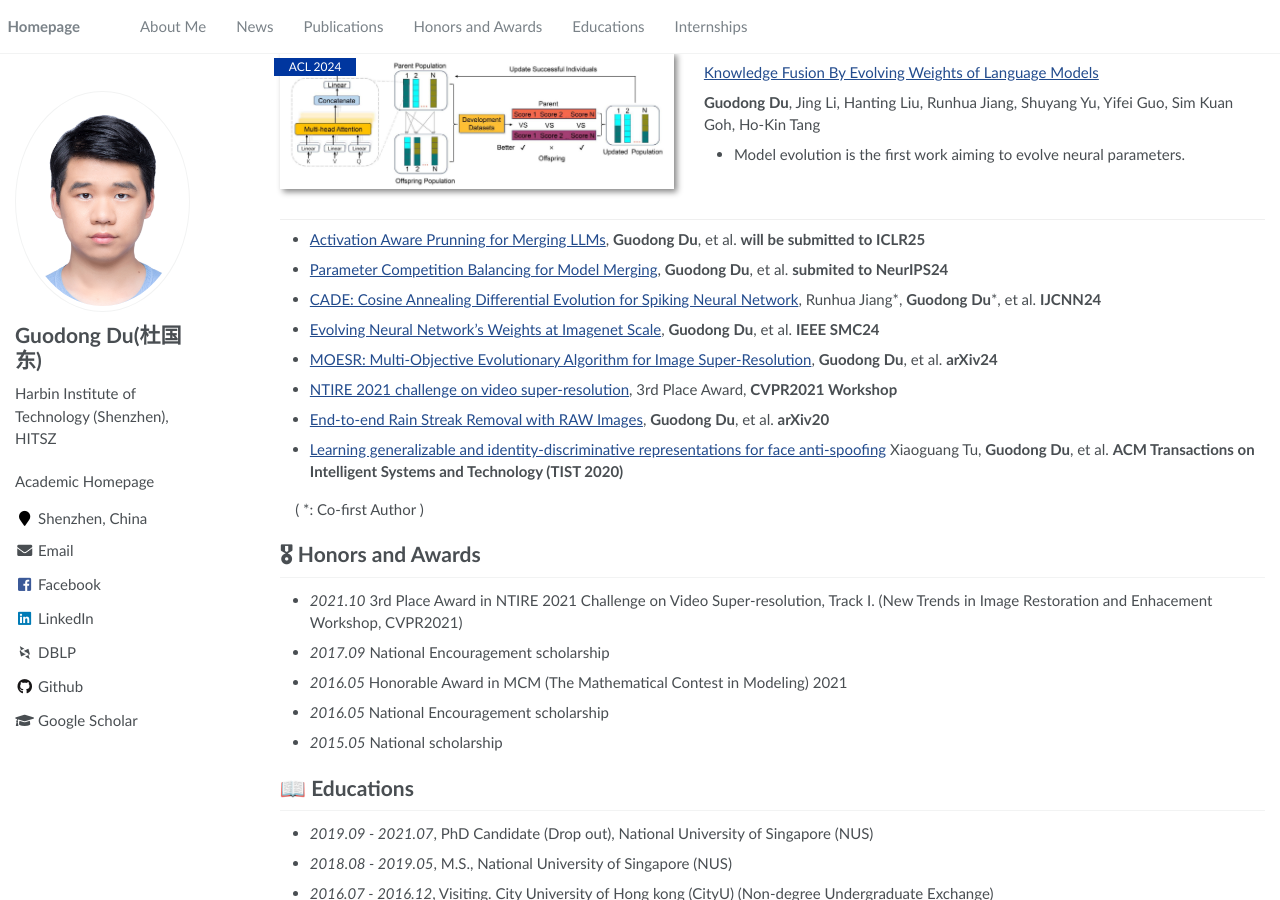
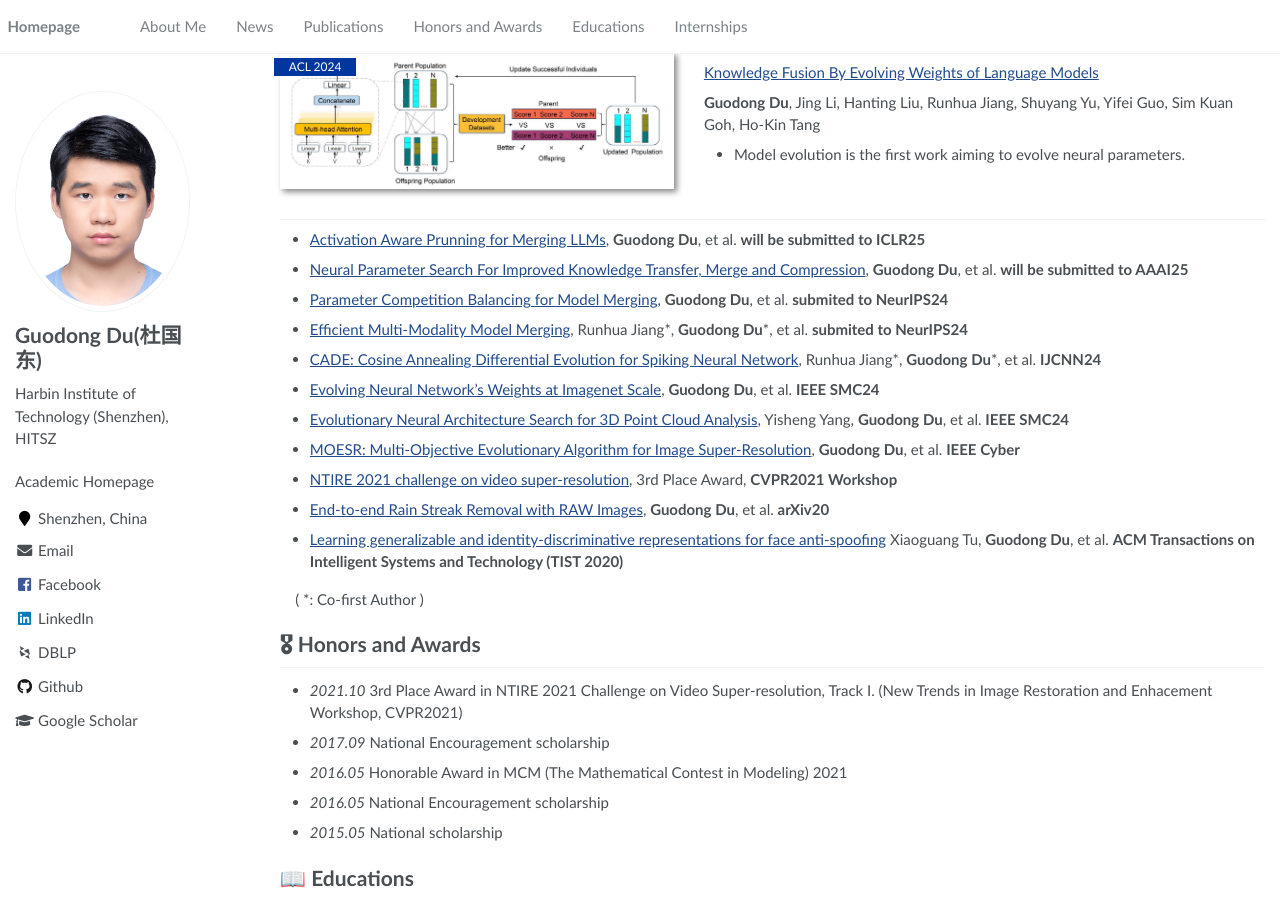
Before and after one commit to duguodong7/duguodong7.github.io, a Jekyll site: the page built from _pages/about.md, in a window 1280 px wide and 900 px high, scrolled down 415 px. Built offline with Jekyll 4.4.1, drawn with Linux system fonts in a browser that asks for light colours; some web fonts are replaced.

Commit message:
Update about.md

```diff
--- a/_pages/about.md
+++ b/_pages/about.md
@@ -42,13 +42,19 @@ My research interest includes knowledge transfer, fusion and compression, multim
 
 - [Activation Aware Prunning for Merging LLMs](https://github.com), **Guodong Du**, et al. **will be submitted to ICLR25**
 
+- [Neural Parameter Search For Improved Knowledge Transfer, Merge and Compression](https://github.com), **Guodong Du**, et al. **will be submitted to AAAI25**
+
 - [Parameter Competition Balancing for Model Merging](https://github.com), **Guodong Du**, et al. **submited to NeurIPS24**
+
+- [Efficient Multi-Modality Model Merging](https://github.com), Runhua Jiang\*, **Guodong Du**\*, et al. **submited to NeurIPS24**
 
 - [CADE: Cosine Annealing Differential Evolution for Spiking Neural Network](https://arxiv.org/abs/2406.02349), Runhua Jiang\*, **Guodong Du**\*, et al. **IJCNN24**
 
 - [Evolving Neural Network's Weights at Imagenet Scale](https://github.com), **Guodong Du**, et al. **IEEE SMC24**
 
-- [MOESR: Multi-Objective Evolutionary Algorithm for Image Super-Resolution](https://github.com), **Guodong Du**, et al. **arXiv24**
+- [Evolutionary Neural Architecture Search for 3D Point Cloud Analysis](https://github.com), Yisheng Yang, **Guodong Du**, et al. **IEEE SMC24**
+
+- [MOESR: Multi-Objective Evolutionary Algorithm for Image Super-Resolution](https://github.com), **Guodong Du**, et al. **IEEE Cyber**
 
 - [NTIRE 2021 challenge on video super-resolution](https://github.com), 3rd Place Award, **CVPR2021 Workshop**
 
```
